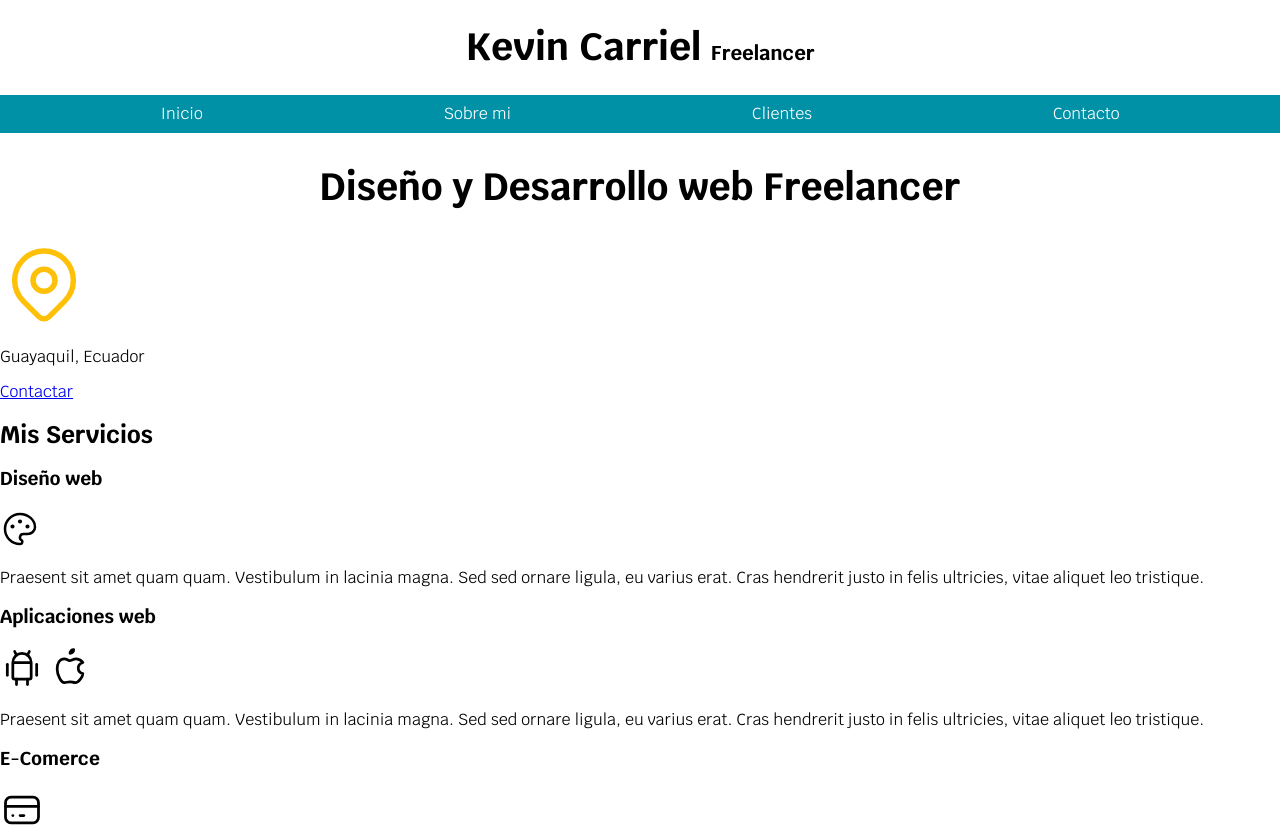
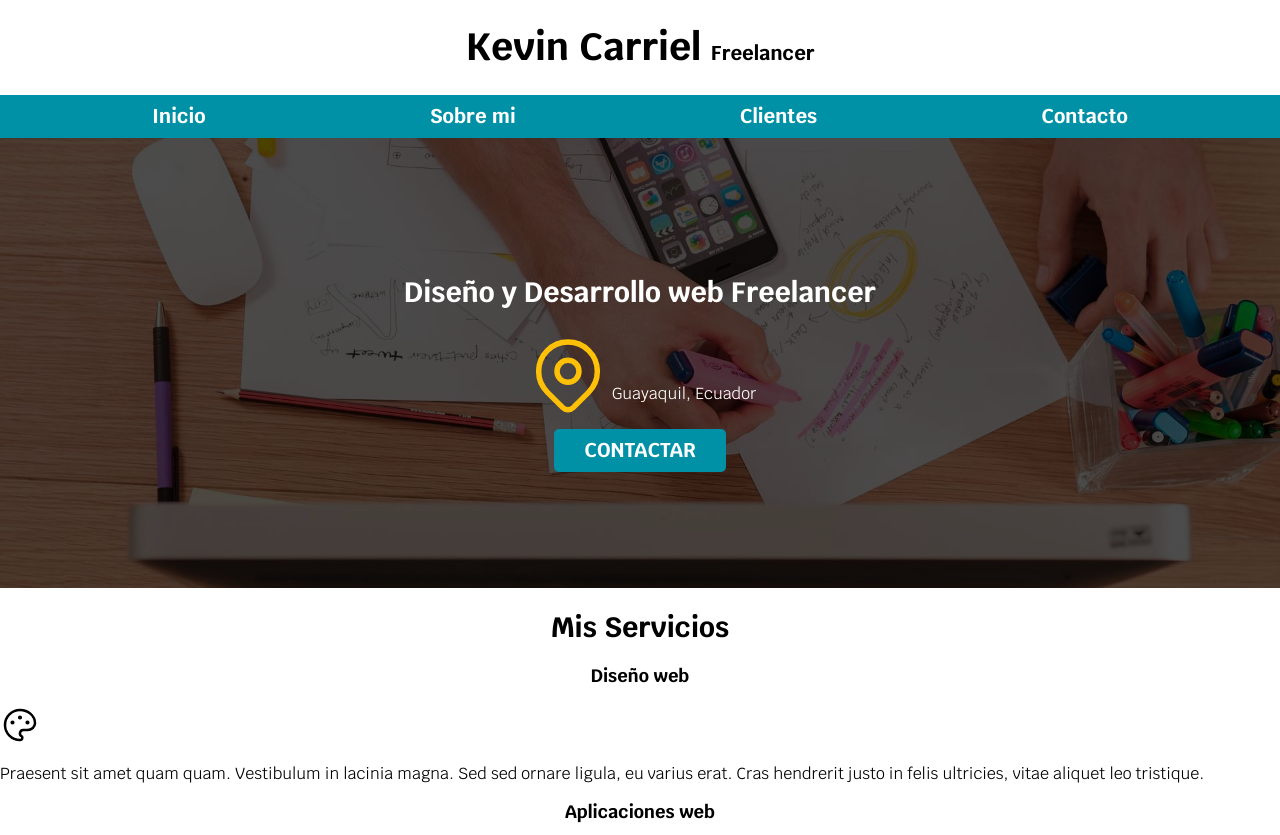
Before and after one commit to Alancb9/SitioFreelancer, a plain HTML site: page index.html in a window 1280 px wide. Shown: the top 835 px of the page. Drawn offline with nearby package versions, Linux system fonts and the light colour scheme.

Commit message:
Boton conectar terminado

```diff
--- a/css/styles.css
+++ b/css/styles.css
@@ -9,32 +9,129 @@
 }
 html{
     font-size: 62.5%;
+    box-sizing: border-box;
+}
+*, *:before, *:after{
+    box-sizing: inherit;
 }
 body{
     font-size: 16px;    /*1 rem = 10px */
     font-family: 'Krub', sans-serif;
 }
-.titulo{
-    text-align: center;
+
+/* Reglas para la tipografia */
+h1{
     font-size: 3.8rem;
 }
+h2{
+    font-size: 2.8rem;
+}
+h3{
+    font-size: 1.8rem;
+}
+h1, h2, h3{
+    text-align: center;
+}
+
 .titulo span{
     font-size: 2rem;
 }
 .contenedor{
-    width: 120rem;
+    max-width: 120rem;
     margin: 0 auto;
+}
+
+.boton{
+    background-color: var(--secundario);
+    color: var(--blanco);
+    padding: 1rem 3rem;
+    margin-top: 1rem;
+    font-size: 2rem;
+    text-decoration: none;
+    text-transform: uppercase;
+    font-weight: bold;
+    border-radius: .5rem;
+    width: 90%;
+    text-align: center;
+}
+
+@media (min-width: 480px) {
+    .boton{
+        width: auto;
+    }
 }
 .nav-bg{
     background-color: var(--secundario);
 }
 
 .navegacion-principal{
-    padding: 1rem;
     display: flex;
-    justify-content: space-around;
+    flex-direction: column;
+
 }
+
+/* Para telefonos */
+/* @media (min-width: 480) {
+} */
+
+
+/* Para Tablets */
+@media (min-width: 768px) {
+    .navegacion-principal{
+        flex-direction: row;
+        justify-content: space-around;
+    }
+}
+
+/* Para laptop o pc de escritorio
+@media (min-width: 1140px) {
+} */
+
+/* para pantallas mas grandes
+@media (min-width: 1440px) {
+
+} */
+
 .navegacion-principal a{
+    display: block;
+    text-align: center;
     color: var(--blanco);
     text-decoration: none;
+    font-size: 2rem;
+    font-weight: bold;
+    padding: 1rem;
 }
+.navegacion-principal a:hover{
+    background-color: var(--primario);
+    color: var(--oscuro);
+}
+
+.hero{
+    background-image: url(../img/hero.jpg);
+    background-repeat: no-repeat;
+    background-size: cover;
+    height: 450px;
+    /* padding: 20px; */
+    position: relative;
+}
+.contenido-hero{
+    position: absolute;
+    background-color: rgba(0,0,0,0.7); /*Esta es la sintaxis anterior */
+    background-color: rgb(0 0 0 / 70%); /*Esta es la sintaxis actual */
+    width: 100%;
+    height: 100%;
+
+    /* Codogo para alinear tanto vertical como horizantalmente */
+    display: flex;
+    flex-direction: column;
+    align-items: center;
+    justify-content: center;
+}
+.contenido-hero h2, .contenido-hero p{
+    color: var(--blanco);
+    text-align: center;
+}
+.ubicacion{
+    display: flex;
+    align-items: flex-end;
+}
--- a/index.html
+++ b/index.html
@@ -27,18 +27,25 @@
     </div>
 
 
-    <section>
-        <h2 class="titulo">Diseño y Desarrollo web Freelancer</h2>
-        <svg xmlns="http://www.w3.org/2000/svg" class="icon icon-tabler icon-tabler-map-pin" width="88" height="88" viewBox="0 0 24 24" stroke-width="1.5" stroke="#FFC107" fill="none" stroke-linecap="round" stroke-linejoin="round">
-            <path stroke="none" d="M0 0h24v24H0z" fill="none"/>
-            <circle cx="12" cy="11" r="3" />
-            <path d="M17.657 16.657l-4.243 4.243a2 2 0 0 1 -2.827 0l-4.244 -4.243a8 8 0 1 1 11.314 0z" />
-        </svg>
+    <section class="hero">
+        <div class="contenido-hero">
+            <h2 >Diseño y Desarrollo web Freelancer</h2>
 
-        <p>Guayaquil, Ecuador</p>
+            <div class="ubicacion">
+                <svg xmlns="http://www.w3.org/2000/svg" class="icon icon-tabler icon-tabler-map-pin" width="88" height="88" viewBox="0 0 24 24" stroke-width="1.5" stroke="#FFC107" fill="none" stroke-linecap="round" stroke-linejoin="round">
+                <path stroke="none" d="M0 0h24v24H0z" fill="none"/>
+                <circle cx="12" cy="11" r="3" />
+                <path d="M17.657 16.657l-4.243 4.243a2 2 0 0 1 -2.827 0l-4.244 -4.243a8 8 0 1 1 11.314 0z" />
+                </svg>
+                <p>Guayaquil, Ecuador</p>
+            </div>
 
 
-        <a href="#">Contactar</a>
+
+
+            <a class="boton" href="#">Contactar</a>
+        </div>
+
     </section>
 
     <main>
```
